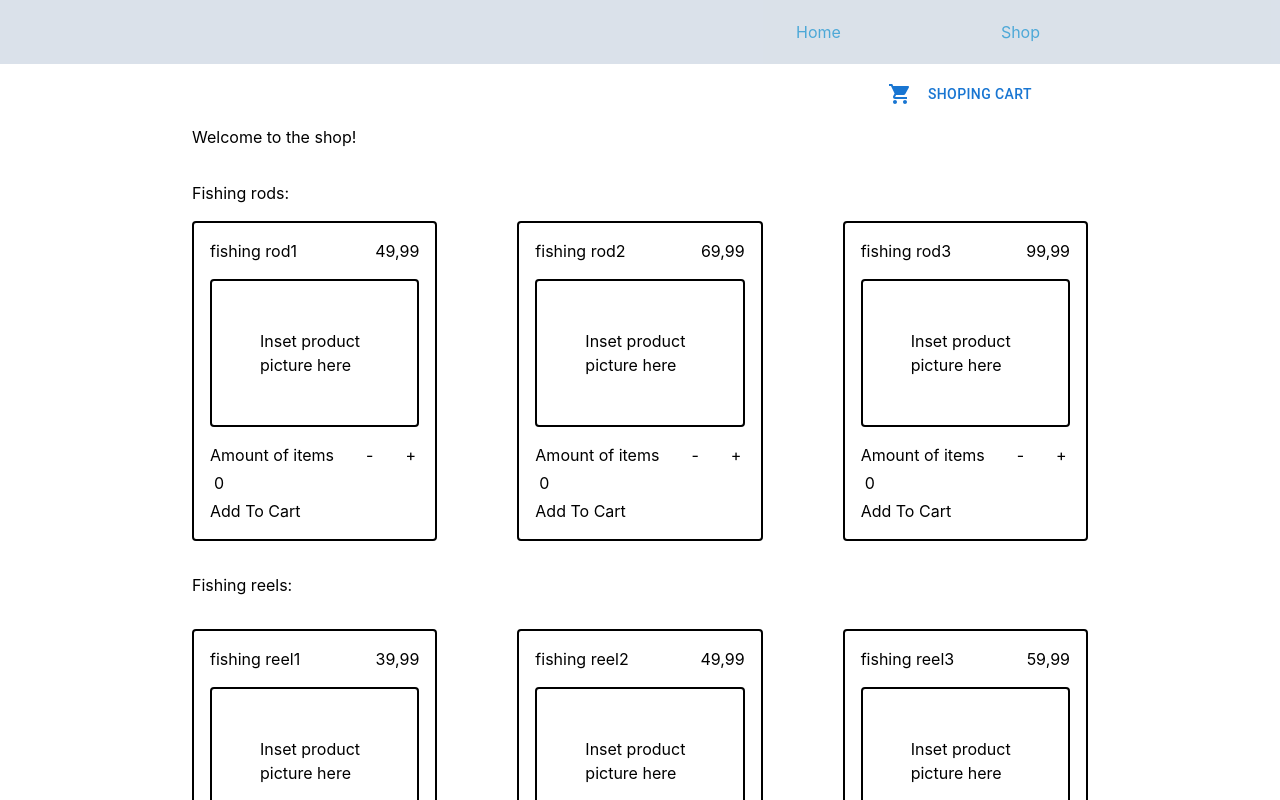
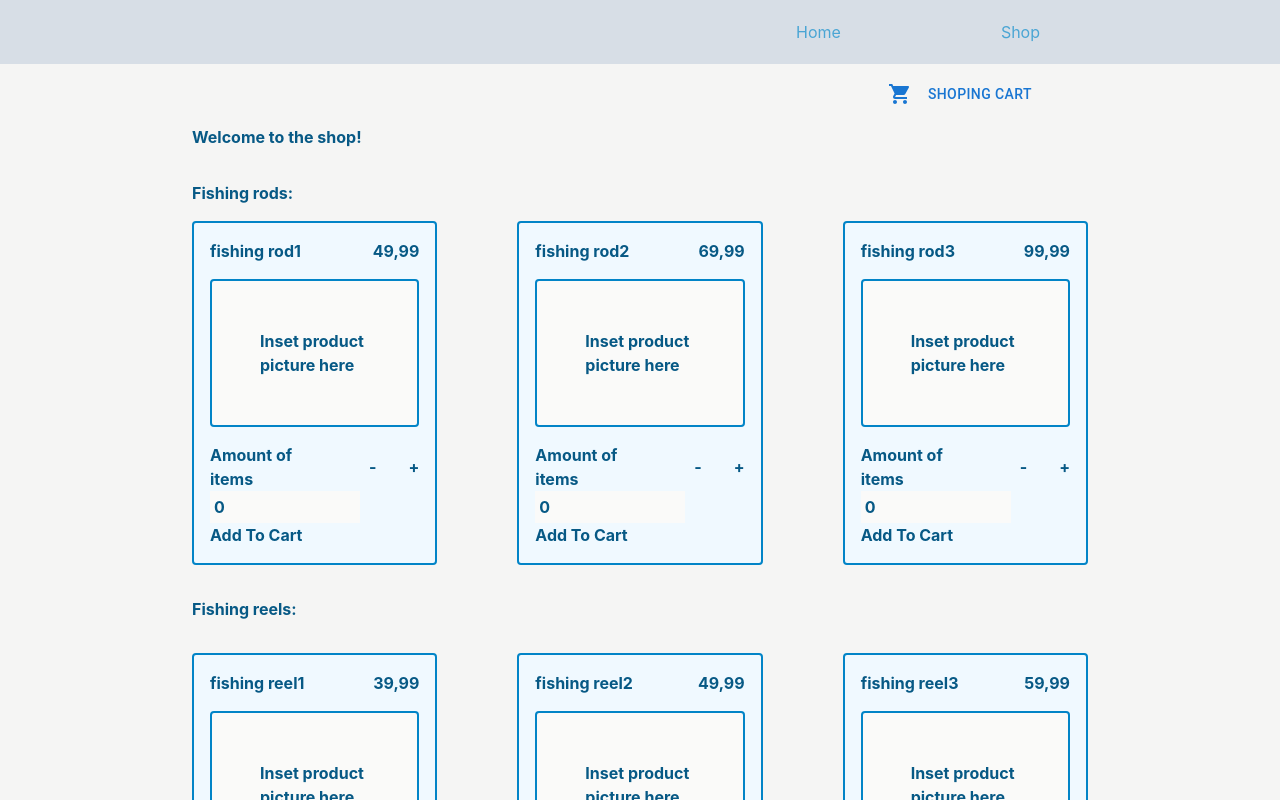
Before and after one commit to jpouti/Shopping-Cart, a React (Create React App) app: page /shop in a window 1280 px wide. Shown: the top 800 px of the page. Built offline with nearby package versions, Linux system fonts and the light colour scheme.

Commit message:
Create  ShoppingCart, edit components to display items placed on shoppingcart

```diff
--- a/src/App.js
+++ b/src/App.js
@@ -4,6 +4,7 @@ import Home from "./components/Home";
 import Shop from "./components/Shop";
 import NavHeader from './components/NavHeader';
 import Footer from './components/Footer';
+import ShoppingCart from './components/ShoppingCart';
 
 const App = () => {
   return (
@@ -11,6 +12,7 @@ const App = () => {
       <Routes>
         <Route path="/" element={<Home />} />
         <Route path="/shop" element={<Shop />} />
+        <Route path='/cart' element={<ShoppingCart />} />
       </Routes>
     </>
   );
--- a/src/components/ItemCard.js
+++ b/src/components/ItemCard.js
@@ -3,25 +3,29 @@ import { useState } from "react";
 const ItemCard = (props) => {
     const [productCount, setProductCount] = useState(0);
     const item = props.item;
+    const data = (item, counts) => {
+        item.count = counts;
+        return item;
+    }
     return (
         <div>
-            <div className="border-2 border-black border-solid p-4 rounded">
+            <div className="border-2 border-sky-600 border-solid p-4 rounded bg-sky-50">
                 <div className="flex justify-between items-center">
                     <h3>{item.name}</h3>
                     <h3>{item.price}</h3>
                 </div>
-                <div className="p-12 mt-4 mb-4 border-2 border-black border-solid rounded">
+                <div className="p-12 mt-4 mb-4 border-2 border-sky-600 border-solid rounded bg-stone-50">
                     Inset product picture here
                 </div>
                 <form>
                     <div className="flex gap-8">
                         <label htmlFor="item">Amount of items</label>
-                        <button type="button" onClick={() => {
+                        <button id="reduceItem" type="button" onClick={() => {
                             setProductCount(Math.max(productCount - 1, 0))
                         }}>-</button>
-                        <button type="button" onClick={() => setProductCount(parseInt(productCount) + 1)}>+</button>
+                        <button id="addItem" type="button" onClick={() => setProductCount(parseInt(productCount) + 1)}>+</button>
                     </div>
-                    <input className="p-1"
+                    <input className="p-1 bg-stone-50"
                     style={{width: '150px'}}
                     type="number"
                     min="0"
@@ -30,7 +34,7 @@ const ItemCard = (props) => {
                     onChange={e => setProductCount(e.target.value)}
                     />
                 </form>
-                <button type="button" onClick={() => props.addToCart(productCount, setProductCount)}>Add To Cart</button>
+                <button id="submitItems" type="button" onClick={() => props.addToCart(productCount, setProductCount, data(item, productCount) )}>Add To Cart</button>
             </div>
         </div>
     )
--- a/src/components/Shop.js
+++ b/src/components/Shop.js
@@ -1,30 +1,37 @@
 import NavHeader from "./NavHeader";
 import Badge from '@mui/material/Badge';
 import ShoppingCartIcon from '@mui/icons-material/ShoppingCart';
-import { useState } from "react";
+import { useEffect, useState } from "react";
 import { Button } from "@mui/material";
 import ItemCard from './ItemCard';
 import { rods, reels, bait } from './ShopItems.js'
+import { Link, useNavigate } from "react-router-dom";
+import ShoppingCart from "./ShoppingCart";
 
 const Shop = () => {
 
     const [itemsCount, setItemsCount] = useState(0);
+    const [cart, setCart] = useState([]);
 
-    const addToCart = (productCount, setProductCount) => {
-        setItemsCount(itemsCount + productCount);
+
+    const addToCart = (productCount, setProductCount, item) => {
+        setItemsCount(itemsCount + parseInt(productCount));
         setProductCount(0);
-    }
+        setCart([...cart, item]);
+    };
 
     return (
-        <div>
+        <div className="bg-stone-100 h-full">
             <NavHeader/>
             <div className="container flex justify-end items-center gap-2 max-w-full pr-20 lg:pr-60 py-3">
                 <Badge color="primary" badgeContent={itemsCount}>
                     <ShoppingCartIcon color="primary" />
                 </Badge>
-                <Button type="button">Shoping Cart</Button>
+                <Link to="/cart" state={cart}>
+                    <Button type="button">Shoping Cart</Button>
+                </Link>
             </div>
-            <div className=" mx-8 md:mx-16 lg:mx-48">
+            <div className=" mx-8 md:mx-16 lg:mx-48 text-sky-800 font-bold">
                 <legend className="pb-8">Welcome to the shop! </legend>
                 <h3 className="pb-4">Fishing rods:</h3>
                 <div className="grid grid-cols-2 md:grid-cols-3 gap-8 lg:gap-20">
--- /dev/null
+++ b/src/components/ShoppingCart.js
@@ -0,0 +1,63 @@
+import { Link, useLocation } from "react-router-dom";
+import Shop from "./Shop";
+import NavHeader from "./NavHeader";
+import { useEffect, useState} from "react";
+import KeyboardBackspaceIcon from '@mui/icons-material/KeyboardBackspace';
+
+
+const ShoppingCart = () => {
+    const { state } = useLocation();
+
+    const [items, setItems] = useState(state);
+    const [total, setTotal] = useState(0);
+
+    const handleRemove = (id) => {
+        setItems(items.filter((item) => item.id !== id));
+    }
+    const handlePayment = () => {
+        alert("This is a fake store without payment function")
+    }
+    const totalPayment = () => {
+        let price = 0;
+        items.map((item) => {
+            price = price + (parseFloat(item.price) * parseFloat(item.count));
+        })
+        setTotal(price);
+    }
+
+    useEffect(() => {
+        totalPayment();
+    }, [items]);
+
+    return (
+        <div className="bg-sky-50 h-screen">
+            <NavHeader />
+            <div className="mx-8 p-8 rounded md:mx-16 lg:mx-80 mt-12 bg-blue-100 text-sky-800 font-bold">
+                <div className="flex justify-between">
+                    <h3> Items in your shopping cart: </h3>
+                    <Link to='/shop' state={items}>
+                        <KeyboardBackspaceIcon/>
+                    </Link>
+                </div>
+                <ul className="flex flex-col gap-4 mt-8">
+                {items.map((item) => {
+                    return  <li key={item.id} className="flex gap-8 border-2 border-sky-800 border-solid rounded p-4 text-sky-800">
+                                <span>Item: {item.name}</span>
+                                <span>Item ID: {item.id} </span>
+                                <span>Unit price: {item.price} $</span>
+                                <span>x {item.count}</span>
+                                <span>Total: {parseFloat(item.price) * parseFloat(item.count)} $ </span>
+                                <button onClick={() => handleRemove(item.id)} className="font-bold text-red-800">Remove</button>
+                            </li>
+                    })}
+                </ul>
+                <div className="mt-4 pt-4 pr-12 border-t-2 border-sky-800 border-dotted flex justify-end gap-16">
+                    <p onChange={totalPayment} className="text-green-800">Total : {total} $ </p>
+                    <button className="text-blue-800 font-bold" onClick={handlePayment}>Order</button>
+                </div>
+            </div>
+        </div>
+    )
+}
+
+export default ShoppingCart;
```
